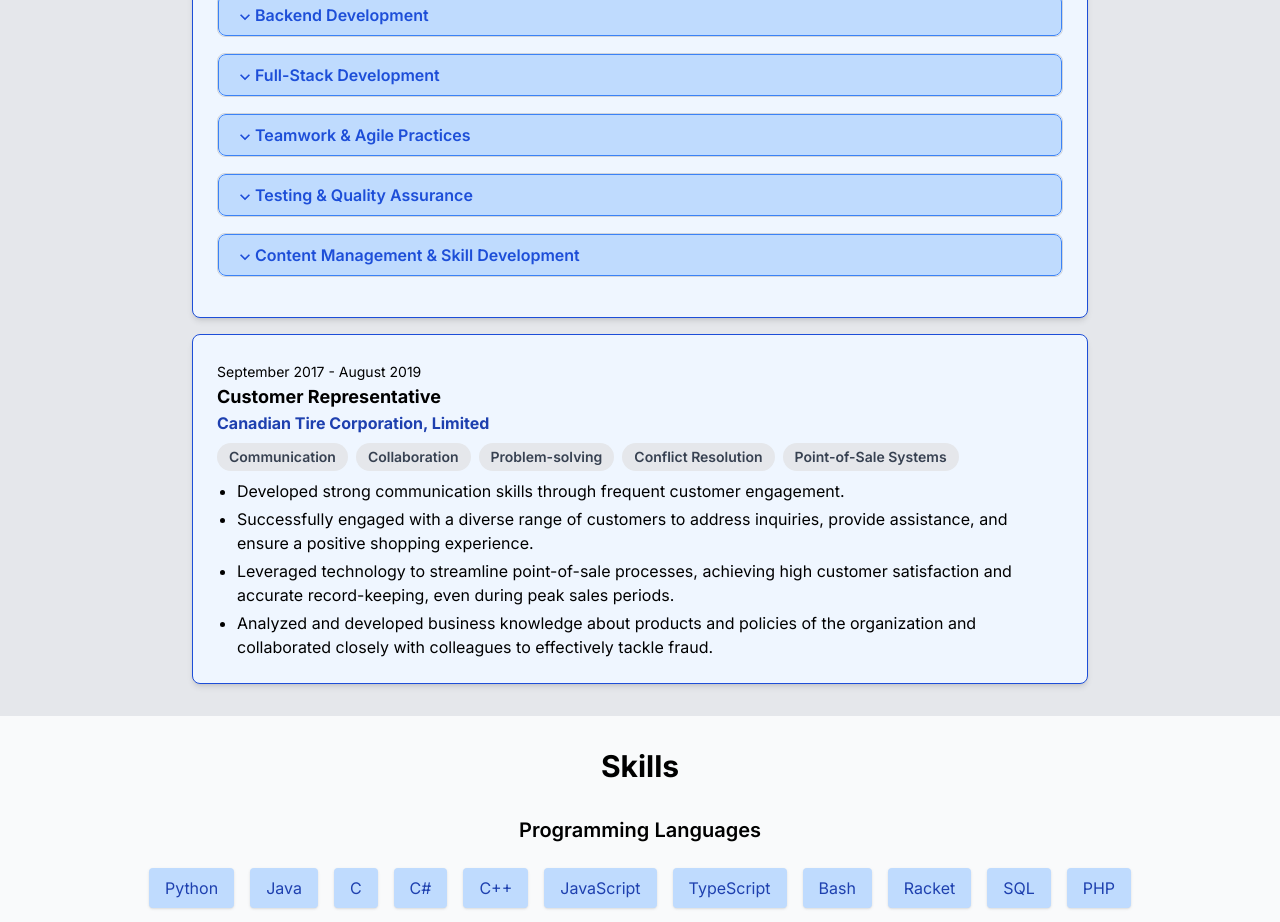
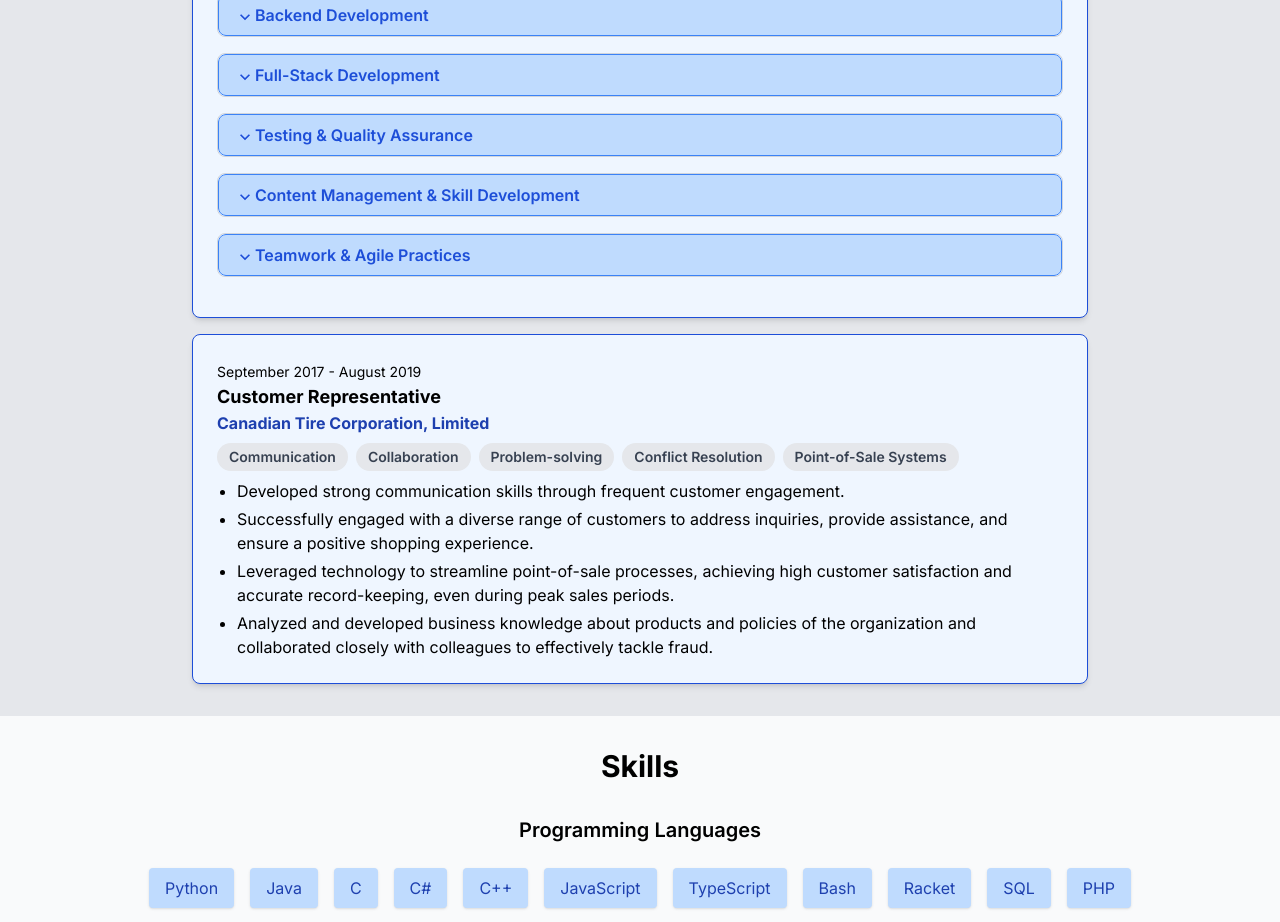
Before and after one commit to YashKapoor1102/Portfolio-Website, a Next.js app: page / in a window 1280 px wide. Shown: the part 1780-2702 px from the top of the page. Built offline with nearby package versions, Linux system fonts and the light colour scheme.

Commit message:
Reordered categories in WorkExperience component for improved layout and readability

```diff
--- a/src/app/components/WorkExperience.tsx
+++ b/src/app/components/WorkExperience.tsx
@@ -50,11 +50,6 @@ const WorkExperience: React.FC = () => {
                     "Generated anonymized demo data for the Customer Security Dashboard by fetching key datasets from external APIs and querying Elasticsearch to retrieve relevant data. Automated data generation scheduling with JavaScript to provide sales engineers with continuously refreshed data for secure and effective demonstrations."
                 ],
 
-                'Teamwork & Agile Practices': [
-                    'Engaged in three-week sprints, involving daily stand-up meetings, utilization of Jira and Confluence, and delivering demo presentations.',
-                    'Effectively collaborated with cross-functional teams in an Agile (SCRUM) environment to guarantee timely and efficient delivery of high-quality software products.',
-                ],
-
                 'Testing & Quality Assurance': [
                     'Led the implementation of unit, integration, and regression tests across the codebase, achieving 100% test coverage using Jest and React Testing Library. Integrated these tests into the CI/CD pipeline, ensuring continuous validation and significantly enhancing reliability and usability.'
                 ],
@@ -62,7 +57,12 @@ const WorkExperience: React.FC = () => {
                 'Content Management & Skill Development': [
                     'Managed and updated integration descriptions, images, and logos on the integrations page of the Customer Security Dashboard using a Content Management System (CMS), ensuring accurate and visually consistent content representation.',
                     'Completed a UDemy course on TypeScript, JavaScript, React, Redux, and Node.js to enhance development skills.',
-                ]
+                ],
+
+                'Teamwork & Agile Practices': [
+                    'Engaged in three-week sprints, involving daily stand-up meetings, utilization of Jira and Confluence, and delivering demo presentations.',
+                    'Effectively collaborated with cross-functional teams in an Agile (SCRUM) environment to guarantee timely and efficient delivery of high-quality software products.',
+                ],
             }
         },
         {
```
